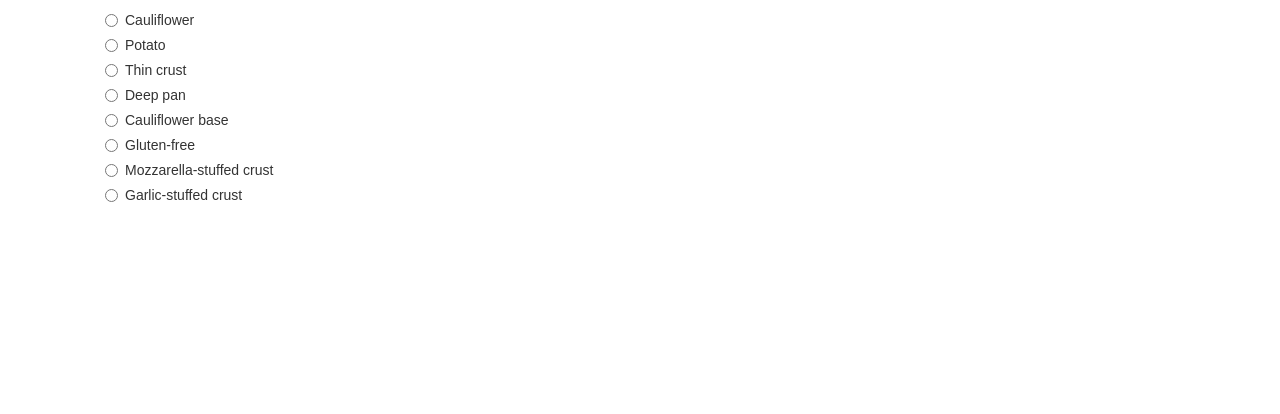
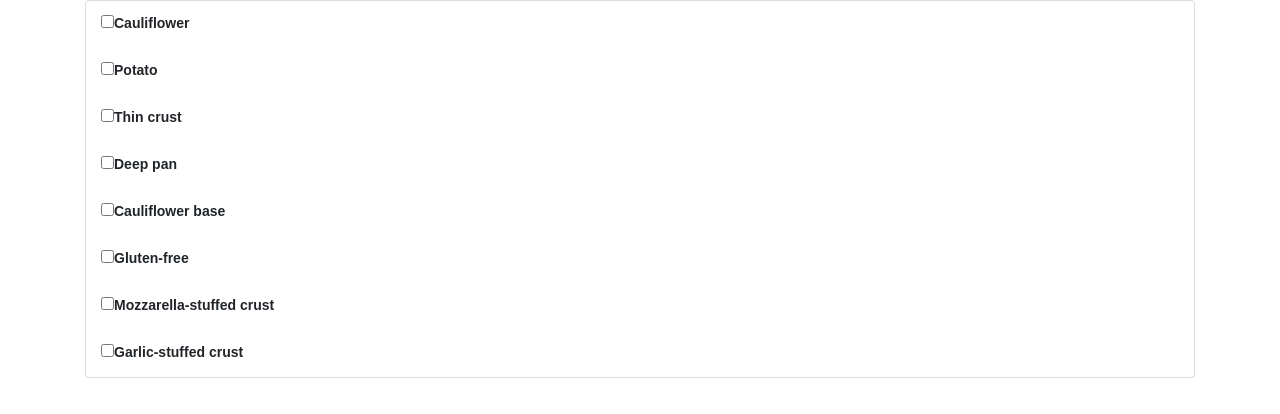
Before and after one commit to sammaggs/pizzagram, a React (Create React App) app: page /options/bases in a window 1280 px wide. Shown: the top 414 px of the page. Built offline with nearby package versions, Linux system fonts and the light colour scheme.

Commit message:
Added classes and keys to list items, changed radio to checkbox

```diff
--- a/src/data/components/List.jsx
+++ b/src/data/components/List.jsx
@@ -5,10 +5,15 @@ class List extends Component {
     constructor(props) {
         super(props);
         this.relevantOptions = this.relevantOptions.bind(this);
+        this.onChange = this.onChange.bind(this);
     }
 
     componentDidMount() {
         this.props.onLoad();
+    }
+
+    onChange(e) {
+        console.log("Do something with your onChange");
     }
 
     relevantOptions(item, option) {
@@ -28,20 +33,21 @@ class List extends Component {
     render () {
         const { data, option } = this.props;
         const relevantOptions = data.filter(item => this.relevantOptions(item, option));
-        console.log(relevantOptions);
         return (
-            <ul>
-                { relevantOptions ? (
-                    Object.values(relevantOptions).map(item => (
-                        <div className="radio">
-                            <label>
-                            <input type="radio" checked={false}/>
+            <ul className="list-group">
+                <fieldset>
+                { relevantOptions.length ? (
+                    Object.values(relevantOptions).map((item, index) => (
+                        <li className="list-group-item" key={index}>
+                            <input id={index} name="ingredients" type="checkbox" onChange={ (e) => this.onChange(e) } />
+                            <label htmlFor={index} >
                             {item.ingredient}
                             </label>
-                        </div>
+                        </li>
                     ))
                 ) : <p>No ingredients found. :(</p>
                 }
+                </fieldset>
             </ul>
         )
     }
```
